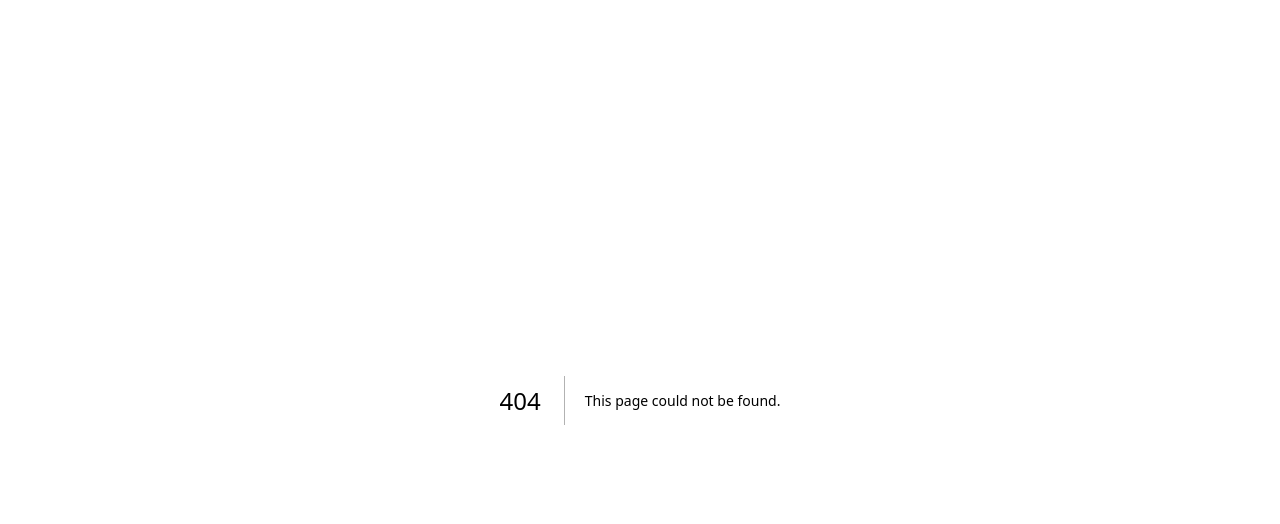
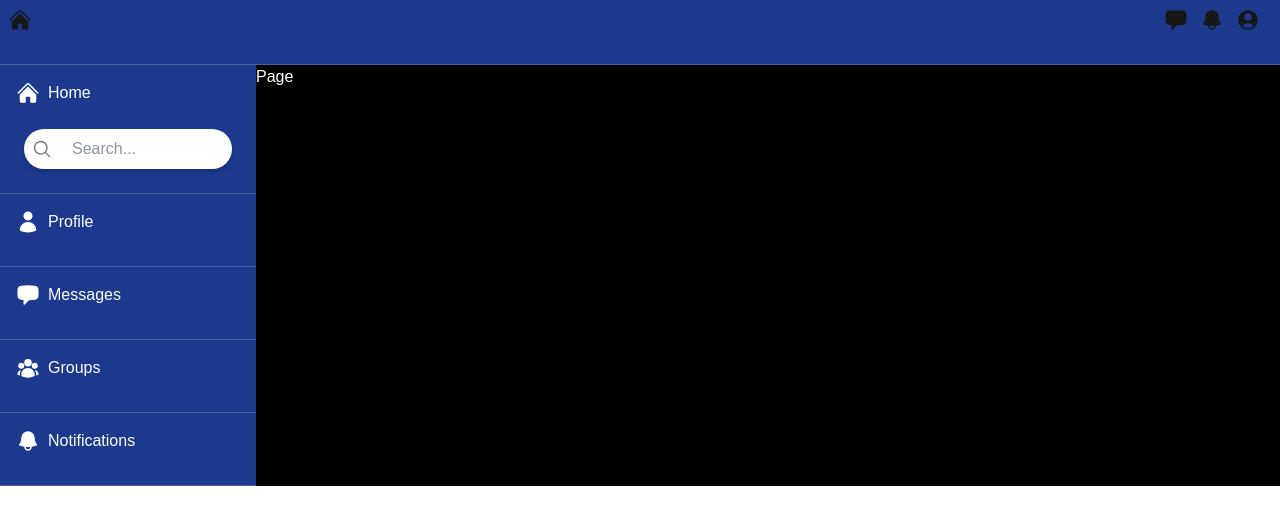
Before and after one commit to anamivale/glowing-sniffle, a Next.js app: page /profile in a window 1280 px wide. Before the commit this address had no page. Shown: the top 524 px of the page. Built offline with nearby package versions, Linux system fonts and the light colour scheme.

Commit message:
Add Profile page component using Layout

```diff
--- /dev/null
+++ b/src/app/profile/page.js
@@ -0,0 +1,9 @@
+import Layout from "../components/Layout"
+
+function Page() {
+  return (
+    <Layout>Page</Layout>
+  )
+}
+
+export default Page
```
